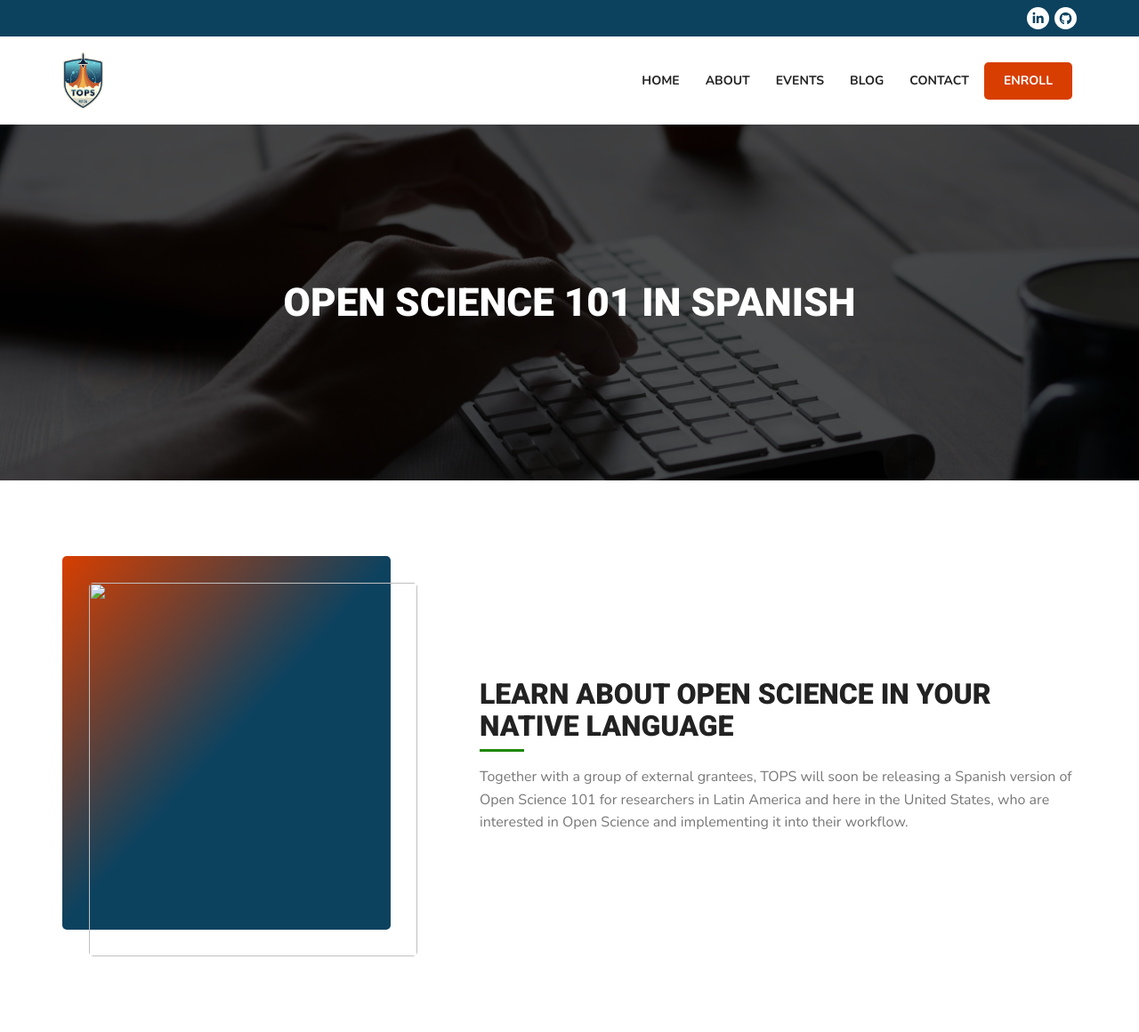
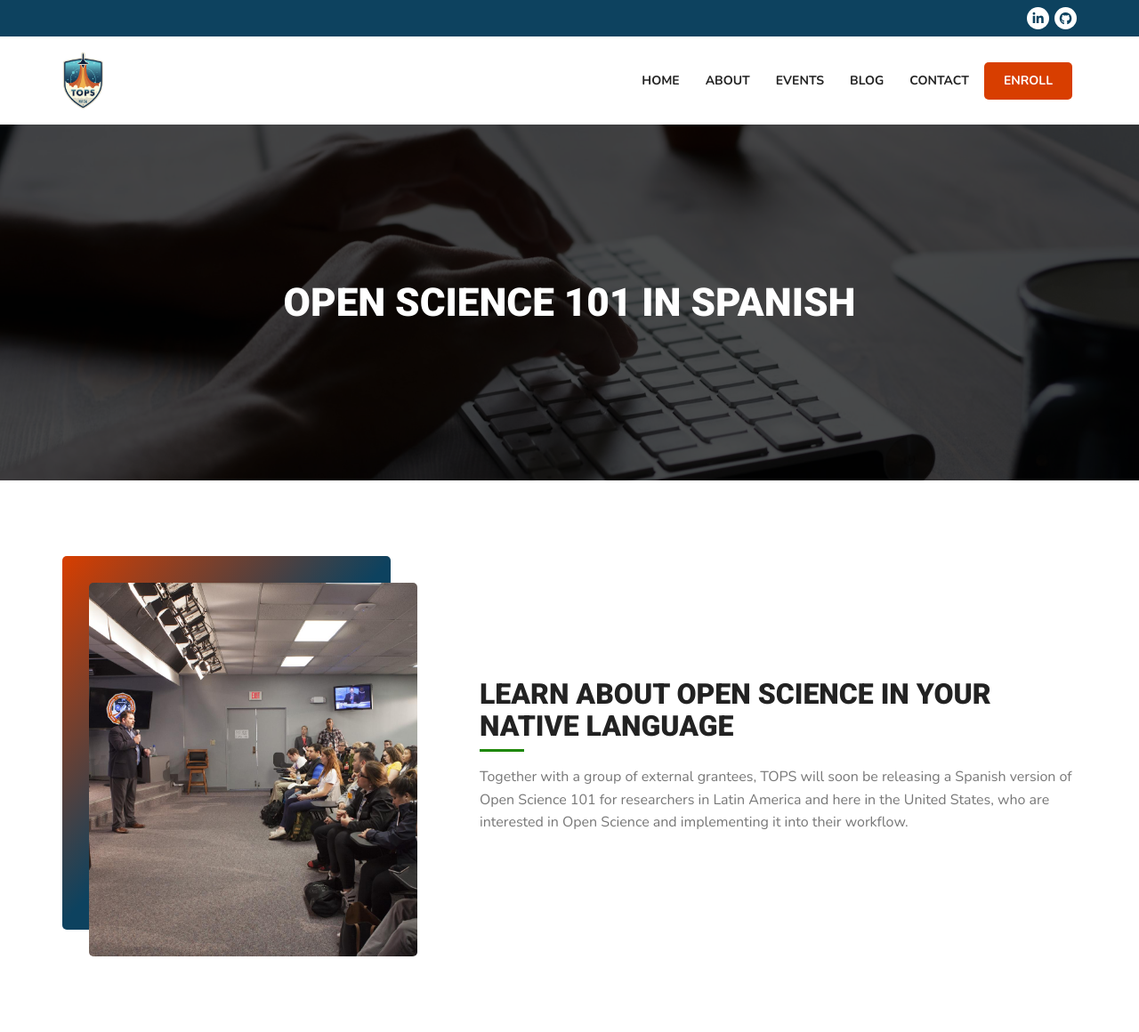
Before and after one commit to bressler1995/TOPS-Website-Front-End, a Jekyll site: the page built from pages/os101spanish.md, in a window 1280 px wide. Shown: the top 1160 px of the page at 89% size. Built offline with Jekyll 4.4.1, drawn with Linux system fonts in a browser that asks for light colours; grey boxes are pictures that could not be loaded.

Commit message:
fix image refs in spanish page

```diff
--- a/_includes/os101spanish/how.html
+++ b/_includes/os101spanish/how.html
@@ -8,7 +8,7 @@
         </div>
         <div class="tops_half_section_column_small">
           <div class="tops_half_section_shinysquare"></div>
-          <div class="tops_half_section_imageoutter"><img src="assets/img/home_os101.jpg" class="tops_half_section_image"></div>
+          <div class="tops_half_section_imageoutter"><img src="{{ site.baseurl }}/assets/img/home_os101.jpg" class="tops_half_section_image"></div>
         </div>
       </div>
     </div>
--- a/_includes/os101spanish/learn.html
+++ b/_includes/os101spanish/learn.html
@@ -3,7 +3,7 @@
       <div class="d-flex flex-row flex-wrap align-items-start">
         <div class="tops_half_section_column_small">
           <div class="tops_half_section_shinysquare"></div>
-          <div class="tops_half_section_imageoutter"><img src="assets/img/home_os101.jpg" class="tops_half_section_image"></div>
+          <div class="tops_half_section_imageoutter"><img src="{{ site.baseurl }}/assets/img/home_os101.jpg" class="tops_half_section_image"></div>
         </div>
         <div class="d-flex flex-column flex-wrap justify-content-center tops_half_section_column_big">
           <h2 class="mb-2">Learn About Open Science in Your Native Language</h2>
```
